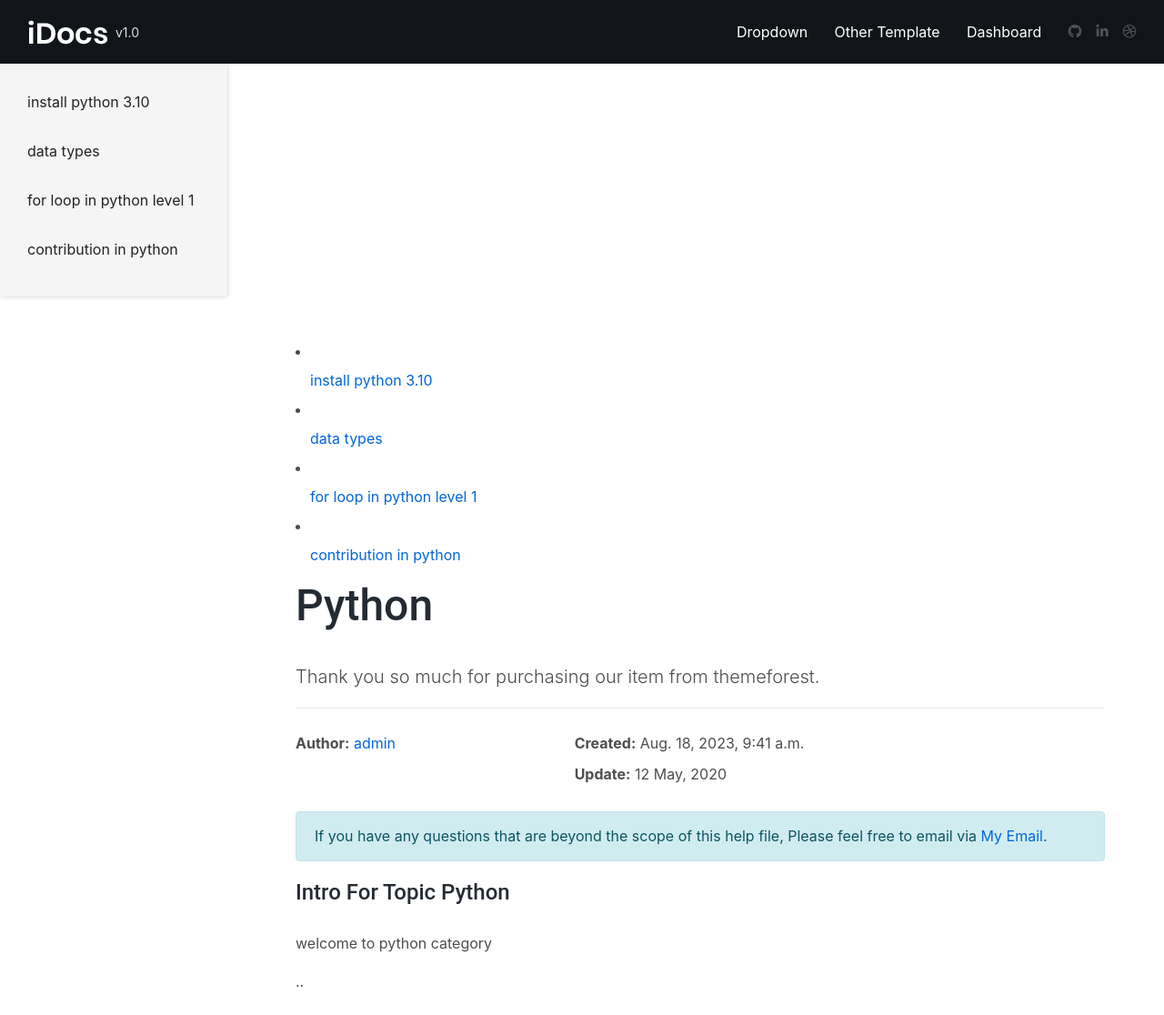
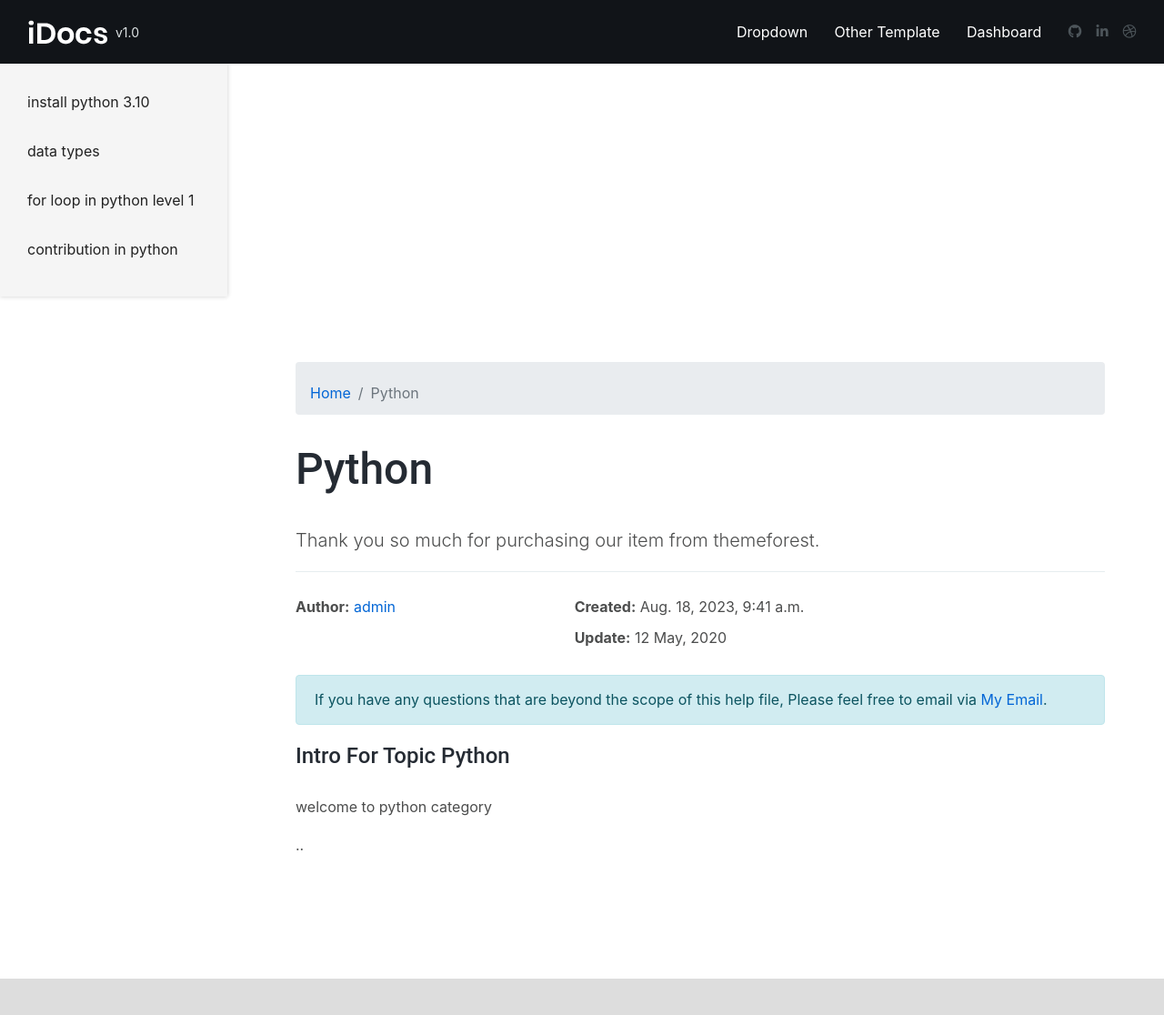
Before and after one commit to Mohamed00Abdelmonem/Dj-Documents, a Django app: page /category/1 in a window 1280 px wide. Shown: the top 1116 px of the page at 91% size. Run offline with Django 4.2, Linux system fonts and the light colour scheme; data comes from the database, SQL or seed files in the repository; some libraries are stand-ins or nearby versions.

Commit message:
add         <!--Breadcrumb

```diff
--- a/docs_app/templates/base.html
+++ b/docs_app/templates/base.html
@@ -44,6 +44,8 @@
   color: #fff;
 }
 
+
+/* Styling for zoom-out effect on breadcrumb items */
 
   .btn:hover {
     background-color: #2bb7c3;
--- a/docs_app/templates/doc/category_detail.html
+++ b/docs_app/templates/doc/category_detail.html
@@ -1,6 +1,8 @@
 {% extends 'base.html' %}
 
 {% block body %}
+
+
 
 
 	<!-- Sidebar Navigation
@@ -31,25 +33,13 @@
     ============================ -->
         <section id="idocs_start">
 
+            <!--Breadcrumb
+            ============================ -->
+            <ol class="breadcrumb my-4">
+                <li class="breadcrumb-item"><a href="/">Home</a></li>
+                <li class="breadcrumb-item active" aria-current="page">{{category.name}}</li>
 
-
-            <!-- Test code  -->
-
-          {% for document in documents %}
-          <li class="nav-item"><a class="nav-link" href="/category/{{category.id}}/document/{{document.id}}">{{document.title}}</a></li>
-        </a>
-        <!-- <button class="btn btn-primary" data-toggle="modal" data-target="{% url 'update_document' document.id %}">
-          Edit
-        </button>
-        <button class="btn btn-danger" data-toggle="modal" data-target="{% url 'delete_document' document.id %}">
-          Delete
-        </button> -->
-      </li>
-          {% endfor %}
-
-           <!-- End Test  Code -->
-
-
+            </ol>
 
         <h1>{{category.name|safe}}</h1>
         <!-- <h2>{{category.intro|safe}}</h2> -->
```
Also changed, not shown: docs_app/templates/doc/category_list.html (+8 -18 lines), docs_app/templates/doc/document_detail.html (+10 -0 lines).
